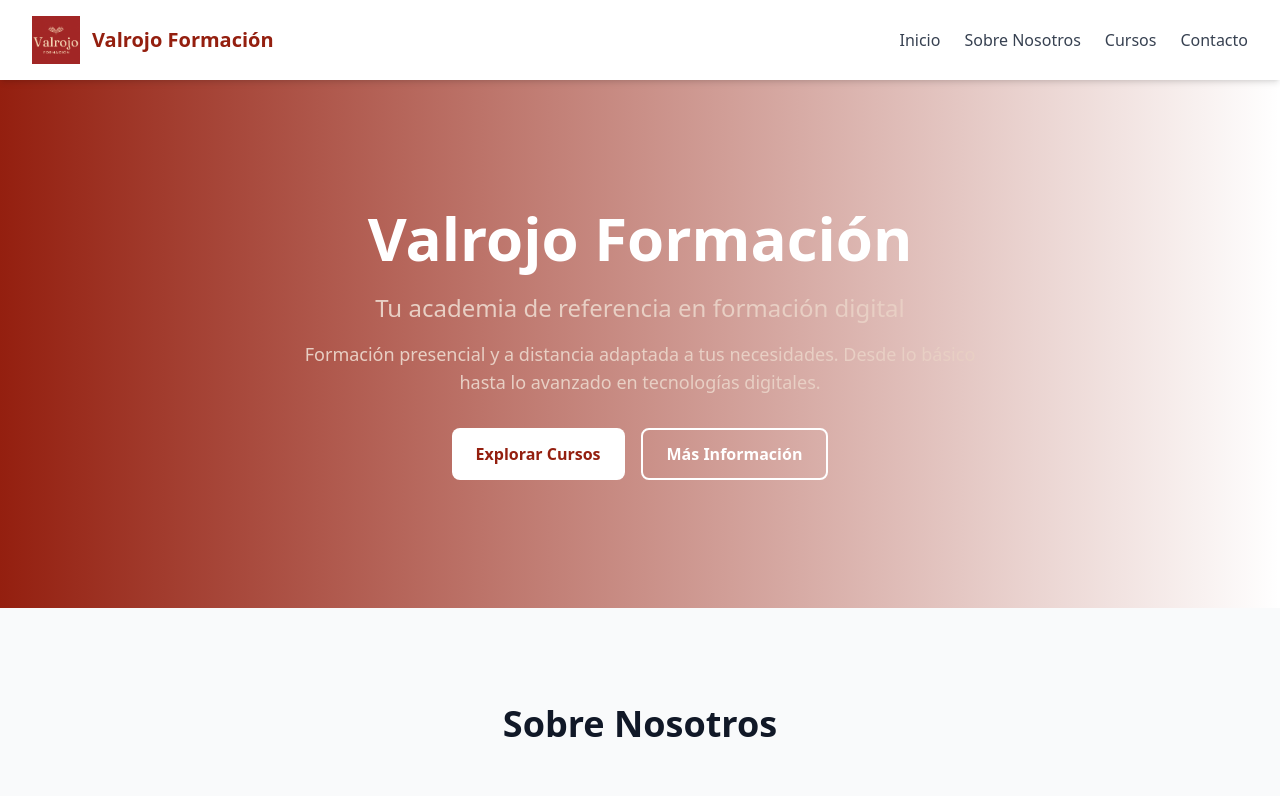
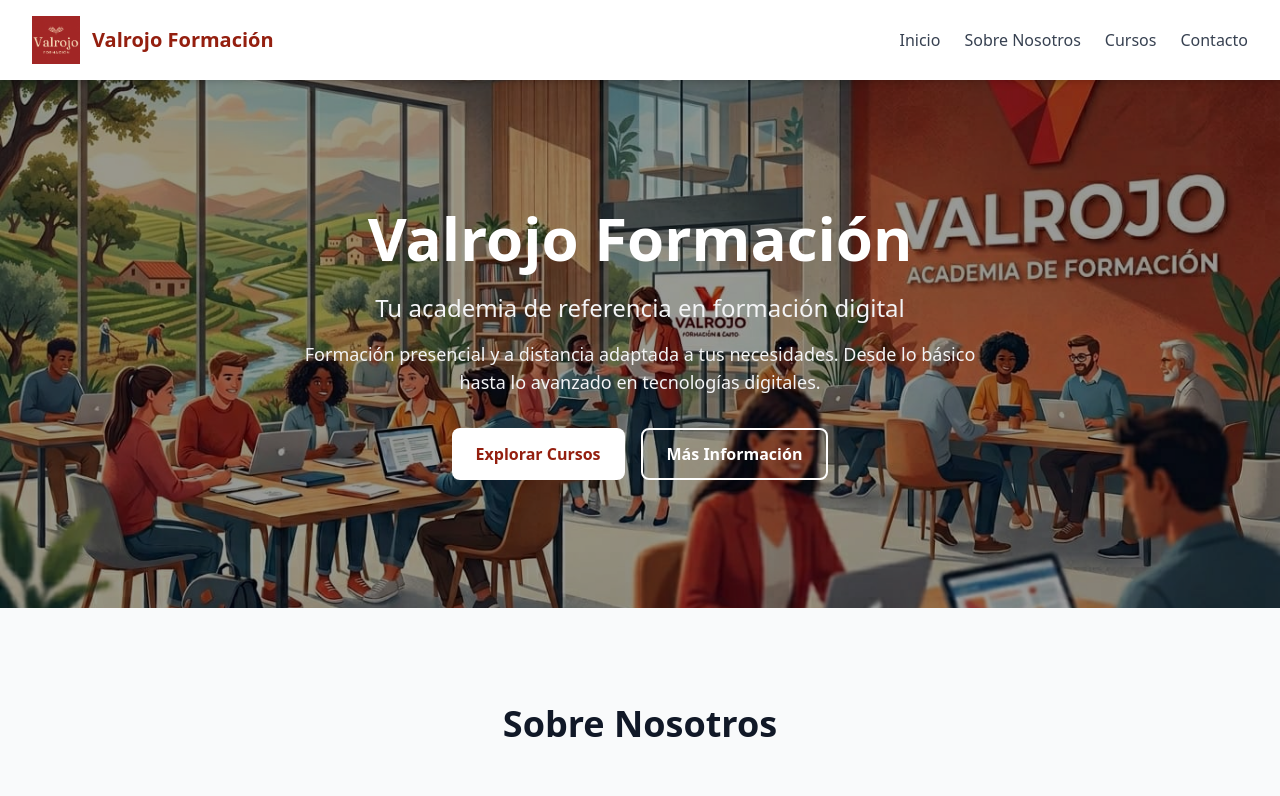
Before and after one commit to ismacodetic/valrojo-formacion, a Next.js app: page / in a window 1280 px wide. Shown: the top 796 px of the page. Built offline with nearby package versions, Linux system fonts and the light colour scheme.

Commit message:
Background image

```diff
--- a/components/Hero.tsx
+++ b/components/Hero.tsx
@@ -1,14 +1,28 @@
+import fondo from '@/public/images/fondo.jpg'
+
 export default function Hero() {
   return (
-    <section id="inicio" className="bg-gradient-to-r from-primary-600 to-primary-800 text-white py-20 md:py-32">
-      <div className="container-custom text-center">
+    <section
+      id="inicio"
+      className="text-white py-20 md:py-32 relative overflow-hidden"
+      style={{
+        backgroundImage: `url('${fondo.src}')`,
+        backgroundSize: 'cover',
+        backgroundPosition: 'center',
+        backgroundAttachment: 'fixed',
+      }}
+    >
+      {/* Overlay para mejorar legibilidad del texto */}
+      <div className="absolute inset-0 bg-black/40"></div>
+
+      <div className="container-custom text-center relative z-10">
         <h1 className="text-5xl md:text-6xl font-bold mb-6">
           Valrojo Formación
         </h1>
-        <p className="text-xl md:text-2xl mb-4 text-primary-100">
+        <p className="text-xl md:text-2xl mb-4 text-gray-100">
           Tu academia de referencia en formación digital
         </p>
-        <p className="text-lg mb-8 text-primary-100 max-w-2xl mx-auto">
+        <p className="text-lg mb-8 text-gray-100 max-w-2xl mx-auto">
           Formación presencial y a distancia adaptada a tus necesidades.
           Desde lo básico hasta lo avanzado en tecnologías digitales.
         </p>
@@ -16,7 +30,7 @@ export default function Hero() {
           <button className="btn-primary bg-white text-primary-600 hover:bg-gray-100">
             Explorar Cursos
           </button>
-          <button className="btn-secondary border-white text-white hover:bg-primary-700">
+          <button className="btn-secondary border-white text-white hover:bg-white/20">
             Más Información
           </button>
         </div>
```
Also changed, not shown: public/images/fondo.jpg (added).
